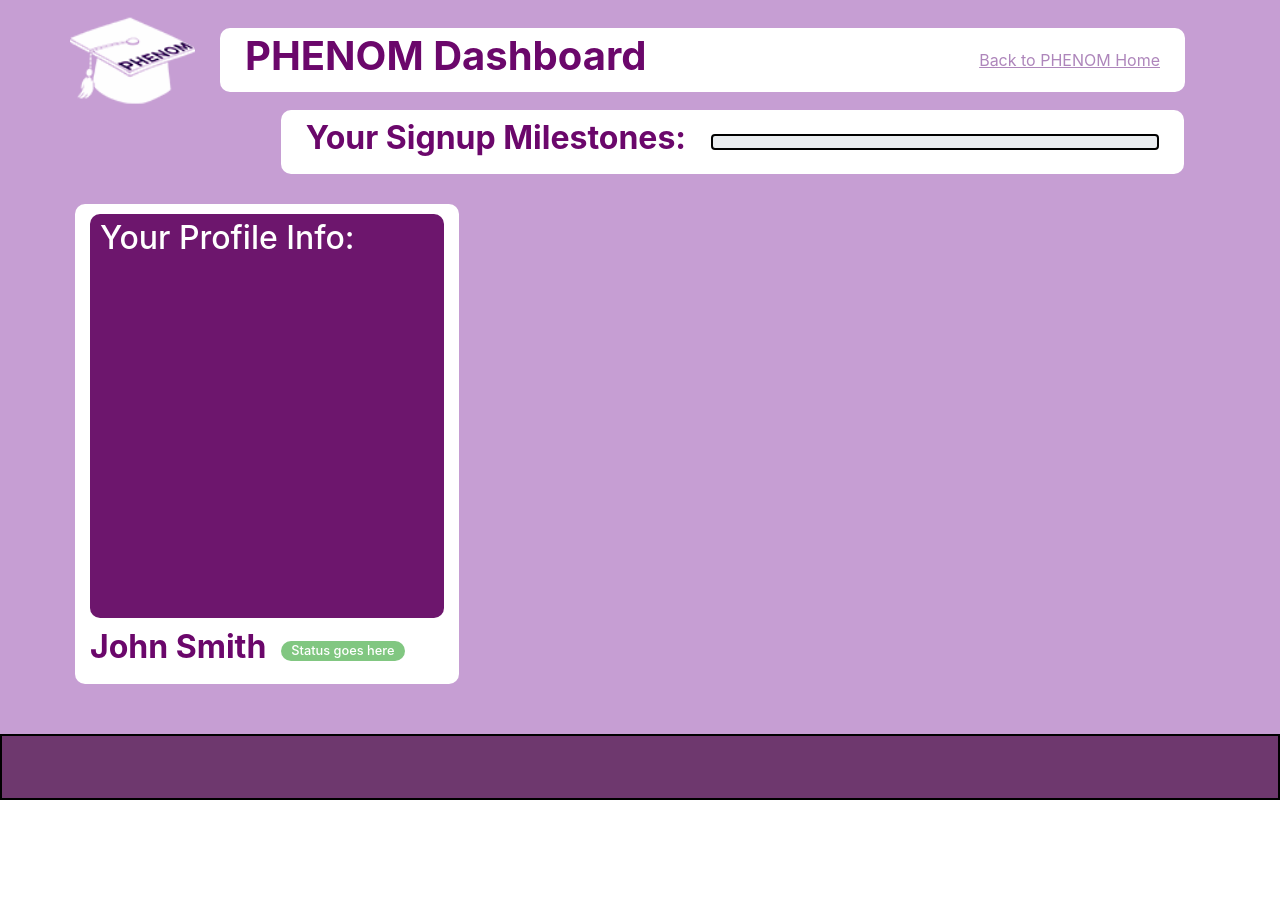
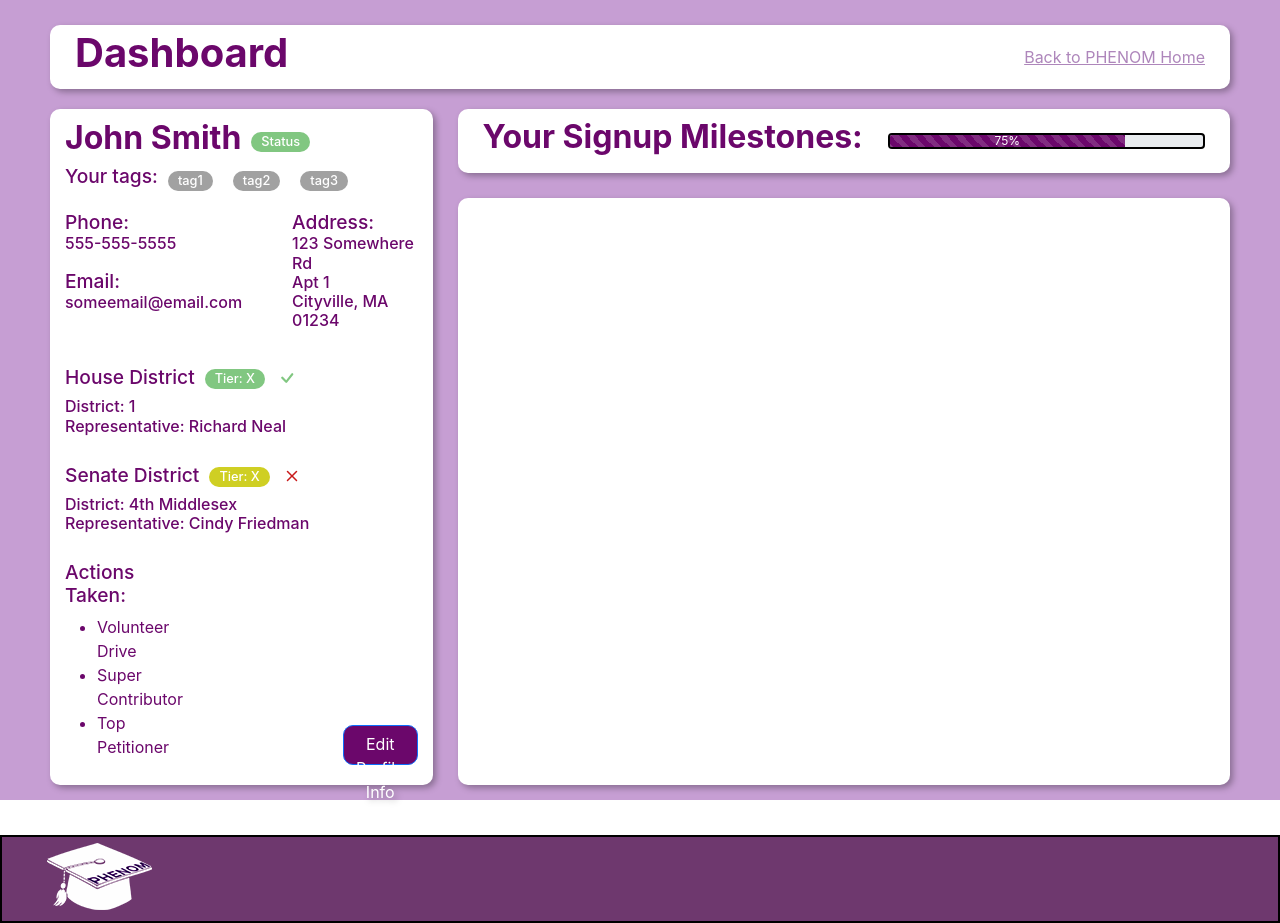
Before and after one commit to build-umass/phenom-2, a Next.js app: page /dashboard in a window 1280 px wide. Before the commit the page ends 800 px from the top, so only its background shows below. Built offline with nearby package versions, Linux system fonts and the light colour scheme.

Commit message:
Profile card with sample info

```diff
--- a/pages/dashboard.js
+++ b/pages/dashboard.js
@@ -3,17 +3,11 @@ import Head from "next/head"
 import Image from "next/image"
 import styles from "../styles/Dashboard.module.css"
 
-// function getProgress() {
-// 	return {
-// 		width: 100,
-// 		aria-valuenow: 75,
-// 		aria-valuemin: 0,
-// 		aria-valuemax: 100
-// 	};
-// }
+
+// TODO: consolidate these functions within getServerSideProps()
 function getProgWidth() {
 	// TODO: some way to retrieve the width from the database here
-	let width = 0; // 1000 will be max width (100%)
+	let width = 75;
 	return width > 100 ? 100: width;
 }
 
@@ -25,8 +19,75 @@ function getName() {
 function getStatus() {
 	// TODO: implement retrieval of 'status': level of contribution
 	// Could be along the lines of 'super volunteer' or 'top contributor,' etc.
-	return "Status goes here";
+	return "Status";
 }
+
+function getTags() {
+	// return jsx tag elements based on user's tags (no implementation yet)
+	let tagCount = 0;
+	let tags = ["tag1", "tag2", "tag3"]; // sample tags - will be retrieved from data in future
+	return tags;
+}
+
+function getPhone() {
+	return "555-555-5555";
+}
+
+function getEmail() {
+	return "someemail@email.com";
+}
+
+// this will be refactored to
+function getAddress() {
+	return {
+		road: "123 Somewhere Rd",
+		unit: "Apt 1",
+		city: "Cityville",
+		state: "MA",
+		zip: "01234"
+	}
+}
+
+function getDistrict() {
+	return {
+		houseDistrict: {
+			district: 1,
+			rep: "Richard Neal",
+			tier: "X",
+			tierColor: "#81c781",
+			supports: true
+		},
+		senateDistrict: {
+			district: "4th Middlesex",
+			rep: "Cindy Friedman",
+			tier: "X",
+			tierColor: "#cfcf23",
+			supports: false
+		}
+	}
+}
+
+// https://nextjs.org/docs/basic-features/data-fetching/get-server-side-props
+export async function getServerSideProps(context) {
+  try {
+    // client.db() will be the default database passed in the MONGODB_URI
+    // You can change the database by calling the client.db() function and specifying a database like:
+    // const db = client.db("myDatabase");
+    // Then you can execute queries against your database like so:
+    // db.find({}) or any of the MongoDB Node Driver commands
+    await clientPromise
+    return {
+      props: { isConnected: true },
+    }
+  } catch (e) {
+    console.error(e)
+    return {
+      props: { isConnected: false },
+    }
+  }
+}
+let address = getAddress();
+let district = getDistrict();
 
 export default function Dashboard({ isConnected }) {
 	return (
@@ -38,39 +99,118 @@ export default function Dashboard({ isConnected }) {
 			</Head>
 
 			<header className={styles.header}>
-				<Image className={styles.image} src="/phenomsmallwhite.webp" width="125" height="100" alt="PHENOM Logo"/>
 				<nav className={styles.headerBar}>
-					<h1 className={styles.headerText}>PHENOM Dashboard</h1>
+					<h1 className={styles.headerText}>Dashboard</h1>
 					<a className={styles.link} href="https://phenomonline.org/">Back to PHENOM Home</a>
 				</nav>
 			</header>
 
-
-			<div className={styles.milestoneTracker}>
-				{/*TODO: implement labeled segments in progress bar*/}
-				<h2 className={styles.smallHeaderText}>Your Signup Milestones:</h2>
-				<div className="progress" style={{margin: "0 25px 0 25px", width: "35vw", border: "solid black 2px", flex: 1}}>
-  				<div className="progress-bar progress-bar-striped" role="progressbar" style={{width: getProgWidth() + "%", ['background-color']: "#6b076b"}} aria-valuenow="0" aria-valuemin="0" aria-valuemax="100">{getProgWidth() + '%'}</div>
-				</div>
-			</div>
-
 			<main className={styles.main}>
 				<div className={styles.profileCard}>
-					<header className={styles.cardBanner}>
-						<h2 className={styles.bannerText}>Your Profile Info:</h2>
-					</header>
+					{/* <header className={styles.cardBanner}>
+						<h2 className={styles.bannerText}>Profile Info:</h2>
+					</header> */}
 					<div className={styles.cardRow}>
 						<h2 className={styles.smallHeaderText}>{getName()}</h2>
-						<div className={styles.statusTag}>
+						<div className={styles.tag} style={{backgroundColor: "#81c781"}}>
 							<h4 className={styles.tagText}>{getStatus()}</h4>
 						</div>
+					</div>
+					<div className={styles.cardRow}>
+						<h3 className={styles.text}>Your tags:</h3>
+						{/* sample tags, will be cleaner in final build */}
+						<li className={styles.tag} style={{backgroundColor: "#a1a1a1"}}>
+							<h4 className={styles.tagText}>tag1</h4>
+						</li>
+						<li className={styles.tag} style={{backgroundColor: "#a1a1a1"}}>
+							<h4 className={styles.tagText}>tag2</h4>
+						</li>
+						<li className={styles.tag} style={{backgroundColor: "#a1a1a1"}}>
+							<h4 className={styles.tagText}>tag3</h4>
+						</li>
+					</div>
+					<div className={styles.cardRow} style={{marginTop: 15}}>
+						<div className={styles.verticalWrapper}>
+							<h3 className={styles.text}>Phone:<br/><h4 className={styles.subText}>{getPhone()}</h4></h3>
+							<h3 className={styles.text}>Email:<br/><h4 className={styles.subText}>{getEmail()}</h4></h3>
+						</div>
+						<div className={styles.verticalWrapper} style={{marginLeft: 50}}>
+							<h3 className={styles.text}>
+								Address:
+								{/* will be refactored */}
+								<h4 className={styles.subText}>{address.road}<br/>{address.unit}<br/>{address.city}, {address.state}<br/>{address.zip}<br/></h4>
+							</h3>
+						</div>
+					</div>
+					<div className={styles.cardRow} style={{marginTop: 20}}>
+						<div className={styles.verticalWrapper}>
+							<div className={styles.cardRow}>
+								<h3 className={styles.text}>House District</h3>
+								<li className={styles.tag} style={{backgroundColor: district.houseDistrict.tierColor, alignSelf:"flex-start", marginTop: 3}}><h4 className={styles.tagText}>Tier: {district.houseDistrict.tier}</h4></li>
+								{district.houseDistrict.supports ? (
+									<svg xmlns="http://www.w3.org/2000/svg" width="24" height="24" fill="#81c781" className="bi bi-check" viewBox="0 0 16 16">
+										<path d="M10.97 4.97a.75.75 0 0 1 1.07 1.05l-3.99 4.99a.75.75 0 0 1-1.08.02L4.324 8.384a.75.75 0 1 1 1.06-1.06l2.094 2.093 3.473-4.425a.267.267 0 0 1 .02-.022z"></path>
+									</svg>
+								) : (
+									<svg xmlns="http://www.w3.org/2000/svg" width="24" height="24" fill="#c91a1a" className="bi bi-x" viewBox="0 0 16 16">
+										<path d="M4.646 4.646a.5.5 0 0 1 .708 0L8 7.293l2.646-2.647a.5.5 0 0 1 .708.708L8.707 8l2.647 2.646a.5.5 0 0 1-.708.708L8 8.707l-2.646 2.647a.5.5 0 0 1-.708-.708L7.293 8 4.646 5.354a.5.5 0 0 1 0-.708z"/>
+									</svg>
+								)}
+							</div>
+							<h4 className={styles.subText}>District: {district.houseDistrict.district}<br/>Representative: {district.houseDistrict.rep}</h4>
+						</div>
+					</div>
+					<div className={styles.cardRow} style={{marginTop: 20}}>
+						<div className={styles.verticalWrapper}>
+							<div className={styles.cardRow}>
+								<h3 className={styles.text}>Senate District</h3>
+								<li className={styles.tag} style={{backgroundColor: district.senateDistrict.tierColor, alignSelf:"flex-start", marginTop: 3}}><h4 className={styles.tagText}>Tier: {district.senateDistrict.tier}</h4></li>
+								{district.senateDistrict.supports ? (
+									<svg xmlns="http://www.w3.org/2000/svg" width="24" height="24" fill="#81c781" className="bi bi-check" viewBox="0 0 16 16">
+										<path d="M10.97 4.97a.75.75 0 0 1 1.07 1.05l-3.99 4.99a.75.75 0 0 1-1.08.02L4.324 8.384a.75.75 0 1 1 1.06-1.06l2.094 2.093 3.473-4.425a.267.267 0 0 1 .02-.022z"></path>
+									</svg>
+								) : (
+									<svg xmlns="http://www.w3.org/2000/svg" width="24" height="24" fill="#c91a1a" className="bi bi-x" viewBox="0 0 16 16">
+										<path d="M4.646 4.646a.5.5 0 0 1 .708 0L8 7.293l2.646-2.647a.5.5 0 0 1 .708.708L8.707 8l2.647 2.646a.5.5 0 0 1-.708.708L8 8.707l-2.646 2.647a.5.5 0 0 1-.708-.708L7.293 8 4.646 5.354a.5.5 0 0 1 0-.708z"/>
+									</svg>
+								)}
+							</div>
+							<h4 className={styles.subText}>District: {district.senateDistrict.district}<br/>Representative: {district.senateDistrict.rep}</h4>
+						</div>
+					</div>
+					<div className={styles.cardRow} style={{marginTop: 20}}>
+						<div className={styles.verticalWrapper}>
+							<h3 className={styles.text}>Actions Taken:</h3>
+							<ul>
+								<li className={styles.subText}>Volunteer Drive</li>
+								<li className={styles.subText}>Super Contributor</li>
+								<li className={styles.subText}>Top Petitioner</li>
+							</ul>
+						</div>
+						{/* fix margin for button */}
+						<button type="button" className="btn btn-primary" style={{backgroundColor: "#6b076b", height: 40, borderRadius: 10, alignSelf: "flex-end", marginLeft: 160, marginBottom: 10}}>Edit Profile Info</button>
+					</div>
+				</div>
+
+				<div className={styles.verticalWrapper}>
+					<div className={styles.milestoneTracker}>
+						{/*TODO: implement labeled segments in progress bar*/}
+						<h2 className={styles.smallHeaderText}>Your Signup Milestones:</h2>
+						<div className="progress" style={{margin: "0 25px 0 25px", width: "40vw", border: "solid black 2px", flex: 1}}>
+							<div className="progress-bar progress-bar-striped" role="progressbar" style={{width: getProgWidth() + "%", backgroundColor: "#6b076b"}} aria-valuenow="0" aria-valuemin="0" aria-valuemax="100">{getProgWidth() + '%'}</div>
+						</div>
+					</div>
+					<div className={styles.volunteerCard}>
+
 					</div>
 				</div>
 			</main>
 
-		<footer className={styles.footer}>
-
-		</footer>
+			<footer className={styles.footer}>
+				<div className={styles.imageWrapper}> {/*wrap next/Image in div for styling*/}
+					<Image className={styles.image} src="/phenomsmallwhite.webp" width="105" height="78" alt="PHENOM Logo"/>
+				</div>
+			</footer>
 		</div>
-		);
+	);
 }
--- a/styles/Dashboard.module.css
+++ b/styles/Dashboard.module.css
@@ -3,21 +3,21 @@
   flex-direction: column;
   /*TODO: better background? Image like on PHENOM homepage?*/
   background-color: #c69ed3;
-  padding: 10px 50px 10px 50px;
+  padding: 25px 50px 10px 50px;
   height: 100vh;
   width: 100vw;
 }
 
 .main {
+  display: flex;
   margin: 20px 0 0 0;
+  height: 100vh;
 }
 
 .header {
   display: flex;
   align-items: center;
   justify-content: center;
-  margin-left: 20px;
-  margin-right: 20px;
 }
 
 .headerBar {
@@ -25,17 +25,16 @@
   flex: 1;
   background-color: white;
   border-radius: 10px;
-  margin: 0 25px 0 25px;
-  padding: 0 25px 0 25px;
+  padding: 0px 25px 0 25px;
   height:8vh;
   align-items: center;
   justify-content: center;
+  filter: drop-shadow(3px 3px 3px rgba(0,0,0,0.3));
 }
 
 .footer {
-  flex: 1;
-  width: 100vw;
-  height: 100vh;
+  display: flex;
+  align-items: center;
   margin: 50px -50px -10px -50px;
   background: #6e386e;
   border: solid black 2px;
@@ -65,24 +64,30 @@
 }
 
 .text {
-  font-size: 1.25rem;
+  font-size: 1.2rem;
+  color: #6b076b;
+}
+
+.subText {
+  font-size: 1rem;
+  color: #6b076b;
+}
+
+.imageWrapper {
+  margin-left: 45px;
 }
 
 .milestoneTracker {
   display:flex;
-  align-self:flex-end;
+  /* align-self:flex-start; */
   background-color: white;
   border-radius: 10px;
-  margin: 0 ;
   padding: 0 0 0 25px;
-  margin: 0 46px 0 25px; /*TODO: fix this margin*/
+  margin-left: 25px;
+  margin-bottom: 25px;
   height:8vh;
   align-items: center;
-}
-
-.image {
-  margin: auto;
-  flex: 1;
+  filter: drop-shadow(3px 3px 3px rgba(0,0,0,0.3));
 }
 
 .profileCard {
@@ -90,23 +95,40 @@
   flex-direction: column;
   background-color: white;
   border-radius: 10px;
-  margin: 10px 25px 0 25px;
+  /* margin: 10px 25px 0 25px; */
   padding: 10px 15px 10px 15px;
   width: 30vw;
-  height:60vh;
+  /* height: 60vh; */
+  filter: drop-shadow(3px 3px 3px rgba(0,0,0,0.3));
 }
 
 .cardBanner {
-  flex: 1;
+  align-content: center;
   border-radius: 10px;
-  padding: 5px 10px 5px 10px;
+  padding: 5px 10px 0 10px;
+  margin-bottom: 8px;
   background: #6d166d;
 }
 
 .cardRow {
   display: flex;
-  margin-top: 10px;
-  align-items: center;
+  flex: 1;
+}
+
+.verticalGroup {
+  display: flex;
+  flex-direction: column;
+}
+
+.volunteerCard {
+  display: flex;
+  flex: 1;
+  flex-direction: column;
+  background-color: white;
+  border-radius: 10px;
+  margin-left: 25px;
+  padding: 10px 15px 10px 15px;
+  filter: drop-shadow(3px 3px 3px rgba(0,0,0,0.3));
 }
 
 .bannerText {
@@ -116,23 +138,21 @@
 
 .tag {
   display: flex;
-  justify-content: center;
-  align-items: center;
-  background-color: #4f4d4d; /* this will probably change with status */
-}
-
-.statusTag {
-  display: flex;
-  margin: 0 15px 0 15px;
+  margin: 0 10px 0 10px;
   padding: 7px 10px 0 10px;
   border-radius: 20px;
   height: 20px;
+  justify-content: center;
   align-items: center;
-  justify-content: center;
-  background-color: rgb(129, 199, 129); /* this will probably change with status */
+  align-self:center
 }
 
 .tagText {
   font-size: 0.8rem;
   color: white;
 }
+
+.verticalWrapper {
+  display: flex;
+  flex-direction: column;
+}
```
